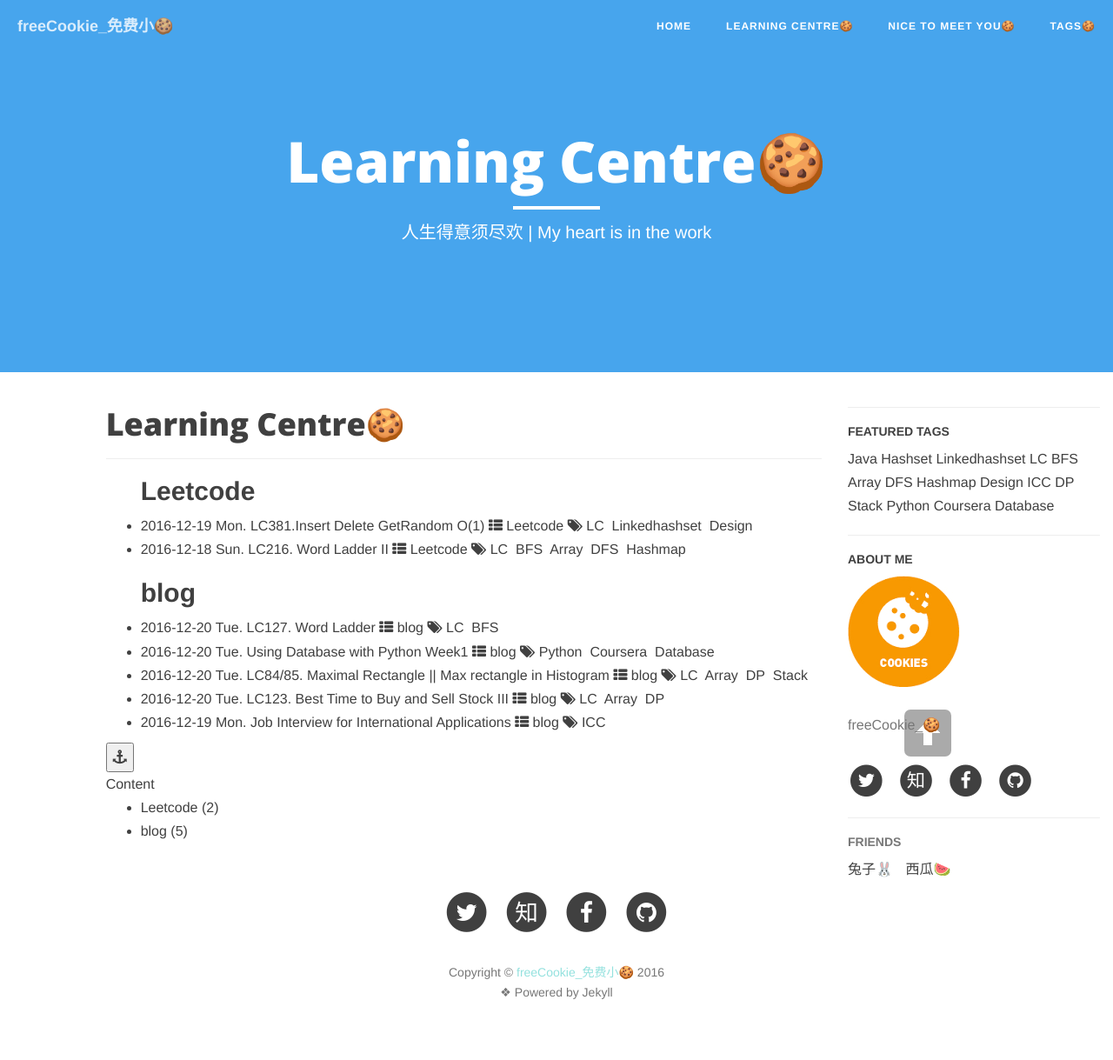
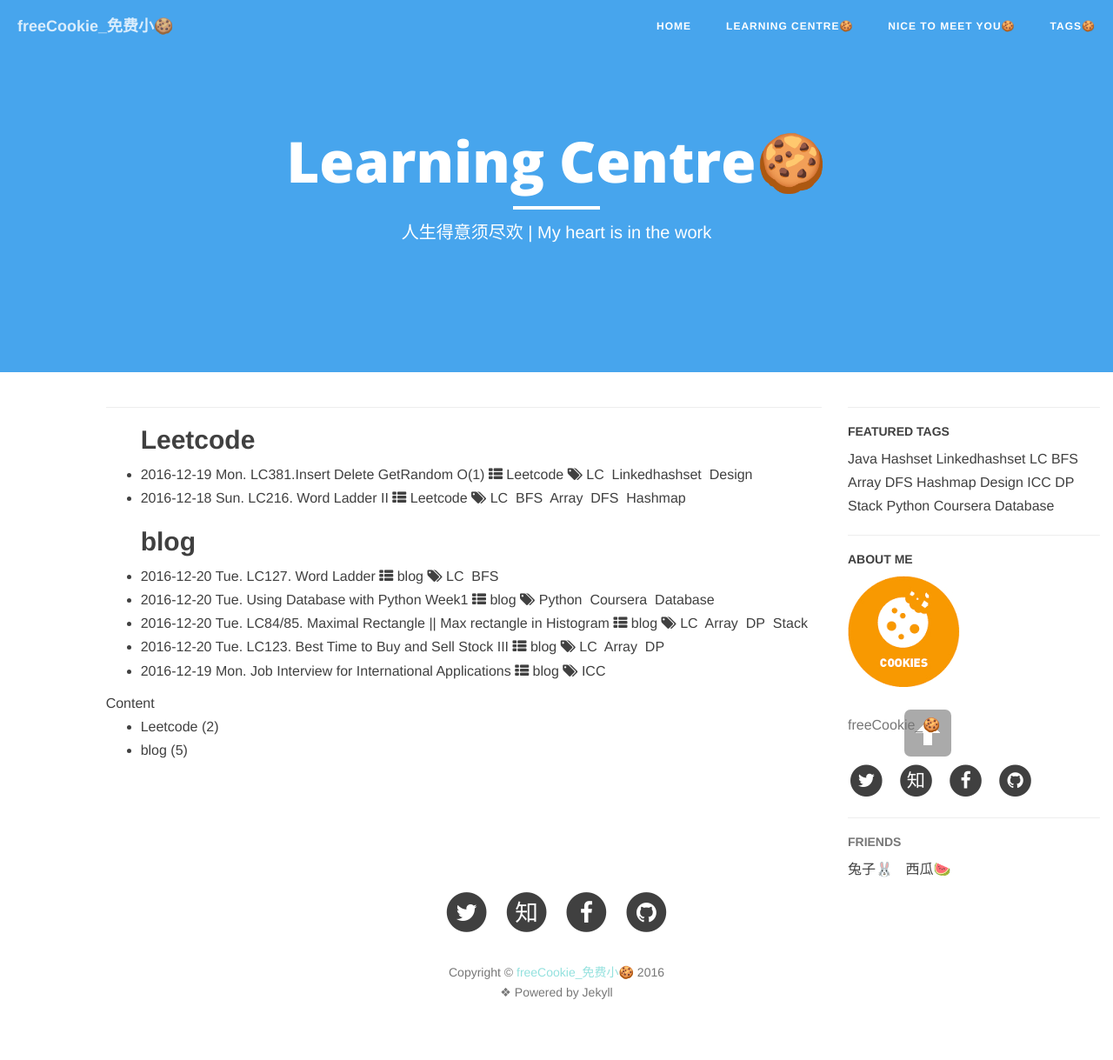
Before and after one commit to MelonTennis/MelonTennis.github.io, a Jekyll site: the page built from 1category.html, in a window 1280 px wide. Shown: the whole page at 87% size. Built offline with Jekyll 4.4.1, drawn with Linux system fonts in a browser that asks for light colours; nearby versions of some CDN libraries; comment, search, counter and statistics services are not loaded.

Commit message:
category

```diff
--- a/1category.html
+++ b/1category.html
@@ -9,7 +9,6 @@ permalink: /category/
 
 <div class="page clearfix">
     <div class="left">
-        <h1>{{page.title}}</h1>
         <hr>
         <ul>
             {% for category in site.categories %}
@@ -32,7 +31,7 @@ permalink: /category/
             {% endfor %}
         </ul>
     </div>
-    <button class="anchor"><i class="fa fa-anchor"></i></button>
+
     <div class="right">
         <div class="wrap">
 
```
